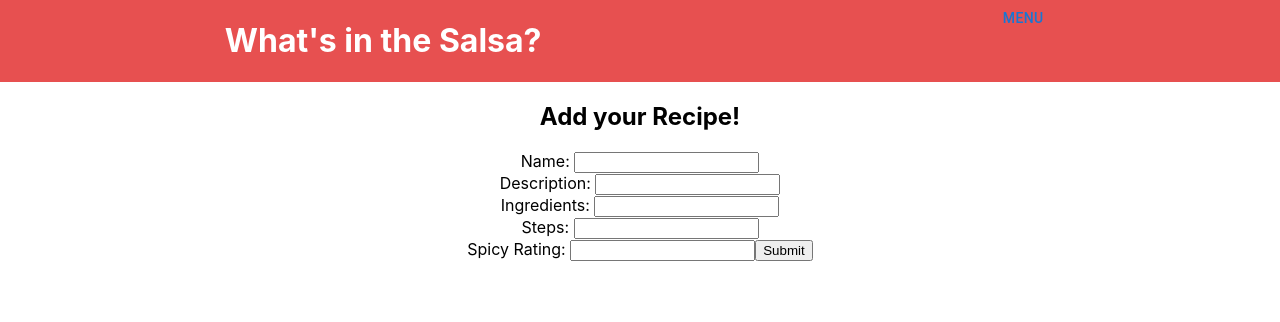
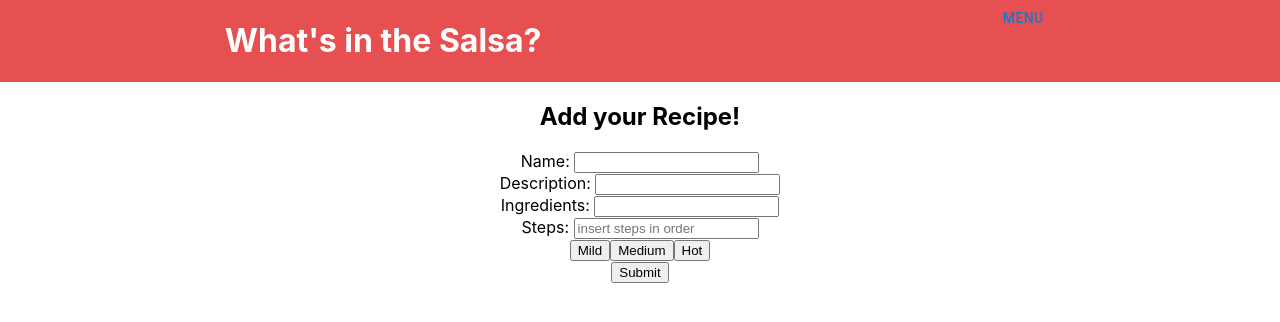
Before and after one commit to lisagarcia13/Salsa, a React (Create React App) app in the folder client/whats-in-the-salsa/: page /create in a window 1280 px wide. Shown: the top 322 px of the page. Built offline with nearby package versions, Linux system fonts and the light colour scheme; no server answers.

Commit message:
made inputs required. Routed recipes to mild/medium/hot

```diff
--- a/client/whats-in-the-salsa/src/App.css
+++ b/client/whats-in-the-salsa/src/App.css
@@ -9,3 +9,7 @@
   background-color: #e75050;
   color: white;
 }
+
+.form {
+  /* display: grid; */
+}
--- a/client/whats-in-the-salsa/src/App.js
+++ b/client/whats-in-the-salsa/src/App.js
@@ -9,6 +9,7 @@ import Recipes from './components/Recipes'
 function App() {
 
   const [salsa, setSalsa] = useState([])
+  const [toggle, setToggle] = useState(false)
 
   useEffect(() => {
     const grabSalsa = async () => {
@@ -16,16 +17,16 @@ function App() {
       setSalsa(res)
     }
     grabSalsa()
-  }, [])
+  }, [toggle])
   return (
     <div className="App">
       <NavBar />
       <Routes>
         <Route path='/' element={<h2>Homepageeeee</h2>}/>
-        <Route path='/create' element={<Form />}/>
-        <Route path='/mild' element={<Recipes recipes={salsa} /> }/>
-        <Route path='/medium' element={<h3>mediummmmm</h3>} />
-        <Route path ='/hot' element={<h3>hot</h3>}/>
+        <Route path='/create' element={<Form setToggle={setToggle} />} />
+        <Route path='/mild/:id' element={<Recipes recipes={salsa} setToggle={setToggle} /> } />
+        <Route path='/medium/:id' element={<Recipes recipes={salsa} setToggle={setToggle} />} />
+        <Route path ='/hot/:id' element={<Recipes recipes={salsa} setToggle={setToggle} />}/>
       </Routes>
     </div>
   );
--- a/client/whats-in-the-salsa/src/components/BasicMenu.js
+++ b/client/whats-in-the-salsa/src/components/BasicMenu.js
@@ -40,9 +40,9 @@ export default function BasicMenu() {
         <MenuItem onClick={handleClose} >
         <Link to='/'>Home</Link></MenuItem>
         <MenuItem onClick={handleClose}><Link to='/create' textDecoration='none'>Create Salsa</Link></MenuItem>
-        <MenuItem onClick={handleClose}><Link to='/mild'>Mild</Link></MenuItem>
-        <MenuItem onClick={handleClose}><Link to='/medium'>Medium</Link></MenuItem>
-        <MenuItem onClick={handleClose}><Link to='/hot'>Hot</Link></MenuItem>
+        <MenuItem onClick={handleClose}><Link to='/mild/:id'>Mild</Link></MenuItem>
+        <MenuItem onClick={handleClose}><Link to='/medium/:id'>Medium</Link></MenuItem>
+        <MenuItem onClick={handleClose}><Link to='/hot/:id'>Hot</Link></MenuItem>
       </Menu>
     </div>
   );
--- a/client/whats-in-the-salsa/src/components/Form.jsx
+++ b/client/whats-in-the-salsa/src/components/Form.jsx
@@ -2,12 +2,13 @@ import { useState, useEffect } from "react"
 import { postSalsa } from "../services"
 import { useNavigate } from "react-router"
 
-export default function Form() {
+
+export default function Form(props) {
   const [name, setName] = useState('')
   const [description, setDescription] = useState('')
   const [ingredients, setIngredients] = useState('')
   const [steps, setSteps] = useState('')
-  const [rating, setRating] = useState('')
+  // const [rating, setRating] = useState('')
   const navigate = useNavigate()
 
   // useEffect(() => [
@@ -20,33 +21,39 @@ export default function Form() {
       name,
       description,
       ingredients,
-      steps,
-      rating
+      steps
+
     }
     const res = await postSalsa(newSalsa)
+    props.setToggle(prevToggle => !prevToggle)
     if (res) {
       navigate('/')
     }
   }
+
 
   return (
     <div>
     <h2>Add your Recipe!</h2>
     <form className= 'form' onSubmit={handleSubmit}>
       <label>Name: </label>
-      <input value={name} type='text' onChange={(e) => setName(e.target.value)}></input>
+      <input value={name} type='text' onChange={(e) => setName(e.target.value)} required></input>
       <br />
       <label> Description: </label>
-      <input value={description} type='text' onChange={(e) => setDescription(e.target.value)}></input>
+      <input value={description} type='text' onChange={(e) => setDescription(e.target.value)} required></input>
       <br />
       <label> Ingredients: </label>
-      <input value={ingredients} type='text' onChange={(e) => setIngredients(e.target.value)}></input>
+      <input value={ingredients} type='text' onChange={(e) => setIngredients(e.target.value)} required></input>
       <br />
       <label> Steps: </label>
-      <input value={steps} type='text' onChange={(e) => setSteps(e.target.value)}></input>
+        <input value={steps} placeholder='insert steps in order' type='text' onChange={(e) => setSteps(e.target.value)} required></input>
       <br />
-      <label> Spicy Rating: </label>
-      <input value={rating} type='number' onChange={(e) => setRating(e.target.valueAsNumber)}></input>
+      {/* <label> Spicy Rating: </label>
+      <input value={rating} type='number' onChange={(e) => setRating(e.target.valueAsNumber)}></input> */}
+        <button>Mild</button>
+        <button>Medium</button>
+        <button>Hot</button>
+        <br />
       <button>Submit</button>
       </form>
       </div>
--- a/client/whats-in-the-salsa/src/components/Recipes.jsx
+++ b/client/whats-in-the-salsa/src/components/Recipes.jsx
@@ -1,19 +1,27 @@
-
+import { deleteSalsa } from "../services"
 
 export default function Recipes(props) {
 
+  const handleDelete = async () => {
+    const res = await deleteSalsa()
+    props.setToggle(prevToggle => !prevToggle)
+  }
+
+
   return (
     <div>
-      <h2>Mild</h2>
       {props.recipes.map(recipe => (
         <div key={recipe.id}>
         <h3>{recipe.fields.name}</h3>
           <p>{recipe.fields.description}</p>
           <p>{recipe.fields.ingredients} </p>
           <p>Steps: {recipe.fields.steps}</p>
-          <h4>Spicy Rating: {recipe.fields.rating }</h4>
+          <h4>Spicy Rating: {recipe.fields.rating}</h4>
+          <button onClick={handleDelete}>Delete</button>
         </div>
+
       ))}
+
     </div>
   )
 }
--- a/client/whats-in-the-salsa/src/services/index.js
+++ b/client/whats-in-the-salsa/src/services/index.js
@@ -18,3 +18,8 @@ export const postSalsa = async (body) => {
   const res = await axios.post(BASE_URL, { fields: body }, config)
   return res.data
 }
+
+export const deleteSalsa = async (id) => {
+  const res = await axios.delete(`${BASE_URL}/${id}}`, config)
+  return res.data
+}
```
